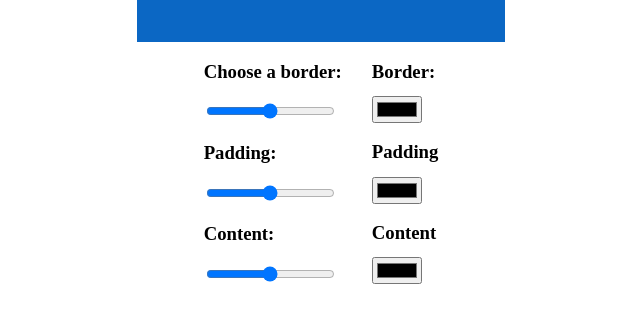
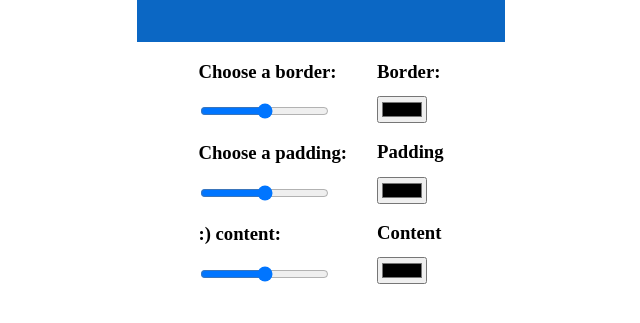
Before and after one commit to Yaancarlos/Padding-jS, a plain HTML site: page index.html in a window 1280 px wide. Shown: the part 407-730 px from the top of the page, without its empty margins (319-959 px from the left). Drawn offline with Linux system fonts and the light colour scheme.

Commit message:
change some lines

```diff
--- a/index.html
+++ b/index.html
@@ -20,9 +20,9 @@
         <div id="sliders">
             <h3>Choose a border: </h3>
                 <input type="range" name="" id="border-range"  min="10" max="100">
-            <h3>Padding: </h3>
+            <h3>Choose a padding: </h3>
                 <input type="range" name="" id="padding-range" min="10" max="100">
-            <h3>Content: </h3>
+            <h3>:) content: </h3>
             <input type="range" name="" id="content-range" min="10" max="100">
         </div>
         <div id="colors">
```
